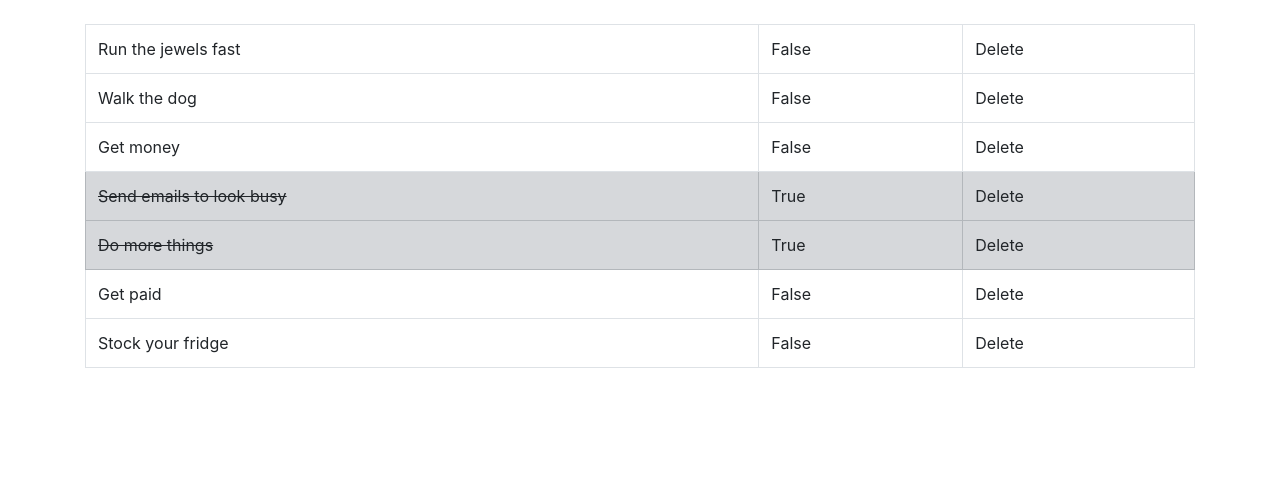
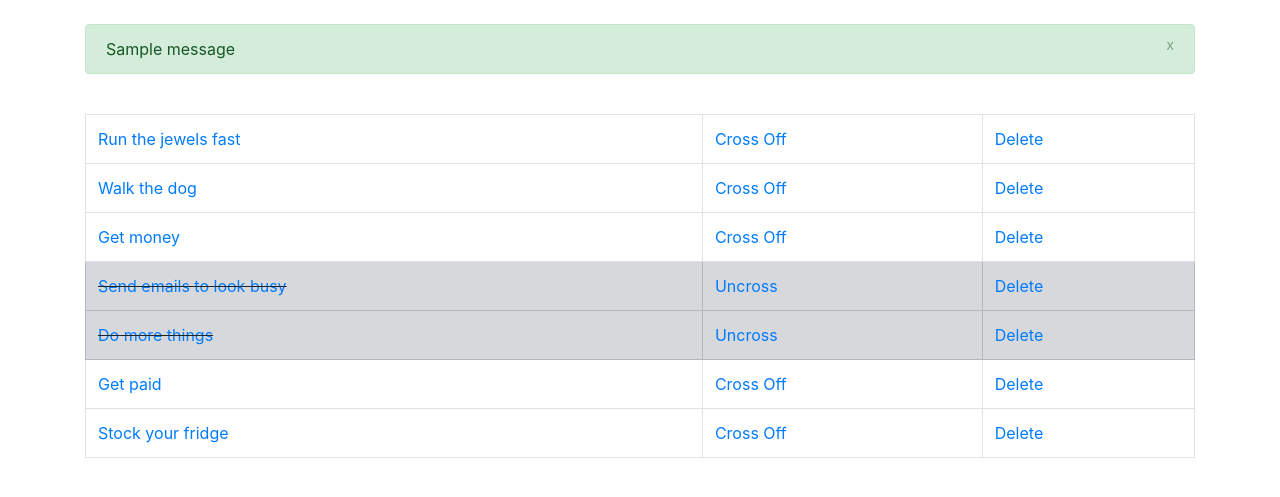
Before and after one commit to johnwonderbread/todo, a Django app: page / in a window 1280 px wide. Shown: the part 56-553 px from the top of the page. Run offline with Django 3.2, Linux system fonts and the light colour scheme; data comes from the database, SQL or seed files in the repository; both versions use the stored data as it was after the commit; one stand-in notice (Sample message) is shown; some libraries are stand-ins or nearby versions.

Commit message:
End of course 1

```diff
--- /dev/null
+++ b/static/css/my_style.css
@@ -0,0 +1,3 @@
+.striker {
+    text-decoration: line-through;
+}
--- a/todo/settings.py
+++ b/todo/settings.py
@@ -114,12 +114,11 @@ USE_L10N = True
 
 USE_TZ = True
 
-
 # Static files (CSS, JavaScript, Images)
 # https://docs.djangoproject.com/en/3.0/howto/static-files/
 
 STATIC_URL = '/static/'
-#STATIC_ROOT = os.path.join(BASE_DIR, 'static/')
+STATIC_ROOT = os.path.join(BASE_DIR, 'static/')
 STATICFILES_DIRS = [
     os.path.join(BASE_DIR, 'static')
 ]
--- a/todo_list/templates/home.html
+++ b/todo_list/templates/home.html
@@ -6,20 +6,31 @@ Do More Shit.
 
 {% block content %}
 
+{% if messages %}
+    {% for message in messages %}
+        <div class="alert alert-success alert-dismissible" role="alert">
+            {{ message }}
+            <button type="button" class="close" data-dismiss="alert" aria-label="Close">
+                <small><sup>x</sup></small>
+            </button>
+        </div>
+    {% endfor %}
+{% endif %}
+<br/>
     {% if all_items %}
     <table class="table table-bordered">
         {% for things in all_items %}
             {% if things.completed %}
             <tr class="table-secondary">
-                <td class="striker">{{ things.item }}</td>
-                <td>{{ things.completed }}</td>
-                <td>Delete</td>
+                <td class="striker"><a href="{% url 'edit' things.id %}">{{ things.item }}</a></td>
+                <td><a href="{% url 'uncross_off' things.id %}">Uncross</a></td>
+                <td><a href="{% url 'delete' things.id %}">Delete</a></td>
             </tr>
             {% else %}
             <tr>
-                <td>{{ things.item }}</td>
-                <td>{{ things.completed }}</td>
-                <td>Delete</td>
+                <td><a href="{% url 'edit' things.id %}">{{ things.item }}</a></td>
+                <td><a href="{% url 'cross_off' things.id %}">Cross Off</a></td>
+                <td><a href="{% url 'delete' things.id %}">Delete</a></td>
             </tr>
             {% endif %}
         {% endfor %}
--- a/todo_list/urls.py
+++ b/todo_list/urls.py
@@ -4,4 +4,8 @@ from . import views
 urlpatterns = [
 	path('', views.home, name='home'),
 	path('about/', views.about, name='about'),
+	path('delete/<list_id>', views.delete, name='delete'),
+	path('cross_off/<list_id>', views.cross_off, name='cross_off'),
+	path('uncross_off/<list_id>', views.uncross_off, name='uncross_off'),
+	path('edit/<list_id>', views.edit, name='edit'),
 ]
--- a/todo_list/views.py
+++ b/todo_list/views.py
@@ -1,14 +1,19 @@
-from django.shortcuts import render
+from django.shortcuts import render, redirect
 from .models import List
 from .forms import ListForm
+from django.contrib import messages
+from django.http import HttpResponseRedirect
 
 def home(request):
 	if request.method == 'POST':
 		form = ListForm(request.POST or None)
+
 		if form.is_valid():
 			form.save()
 			all_items = List.objects.all
+			messages.success(request, ('Item has been successfully added to the list!'))
 			return render(request, 'home.html', {'all_items': all_items})
+
 	else:
 		all_items = List.objects.all
 		return render(request, 'home.html', {'all_items': all_items})
@@ -16,3 +21,35 @@ def home(request):
 def about(request):
 	context = {'first_name': 'John', 'last_name': 'Tyler'}
 	return render(request, 'about.html', context)
+
+def delete(request, list_id):
+	item = List.objects.get(pk=list_id)
+	item.delete()
+	messages.success(request, ('Item has been deleted from the list!'))
+	return redirect('home')
+
+def cross_off(request, list_id):
+	item = List.objects.get(pk=list_id)
+	item.completed = True
+	item.save()
+	return redirect('home')
+
+def uncross_off(request, list_id):
+	item = List.objects.get(pk=list_id)
+	item.completed = False
+	item.save()
+	return redirect('home')
+
+def edit(request, list_id):
+	if request.method == 'POST':
+		item = List.objects.get(pk=list_id)
+		form = ListForm(request.POST or None, instance=item)
+
+		if form.is_valid():
+			form.save()
+			messages.success(request, ('Item has edited!'))
+			return redirect('home')
+
+	else:
+		item = List.objects.get(pk=list_id)
+		return render(request, 'edit.html', {'item': item})
```
Also changed, not shown: todo_list/templates/edit.html (added, +17 -0 lines), db.sqlite3, todo_list/static/css/my_style.css (renamed from todo/static/css/my_style.css).
